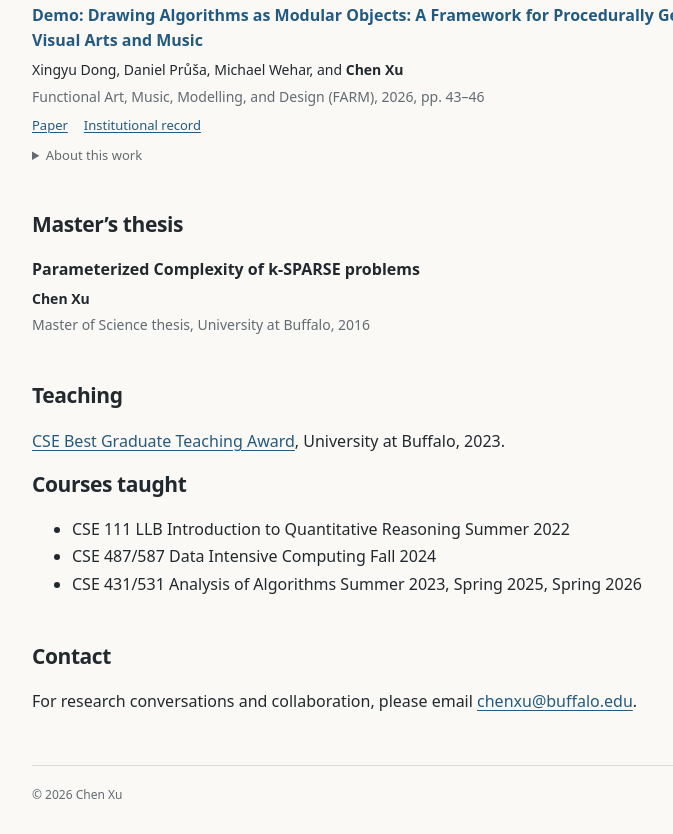
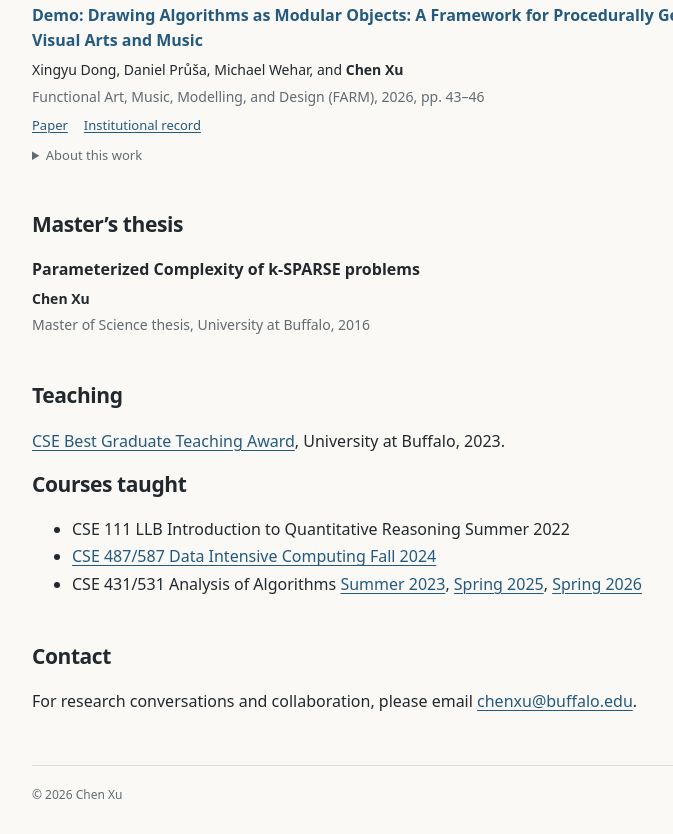
Before and after one commit to chen1088/chen1088.github.io, a plain HTML site: page index.html in a window 1280 px wide. Shown: the part 1402-2236 px from the top of the page, without its empty margins (400-1073 px from the left). Drawn offline with Linux system fonts and the light colour scheme.

Commit message:
Link taught courses to verified UB semester webpages

```diff
--- a/index.html
+++ b/index.html
@@ -110,8 +110,8 @@
         <h2 id="courses-taught-title">Courses taught</h2>
         <ul>
           <li>CSE 111 LLB Introduction to Quantitative Reasoning Summer 2022</li>
-          <li>CSE 487/587 Data Intensive Computing Fall 2024</li>
-          <li>CSE 431/531 Analysis of Algorithms Summer 2023, Spring 2025, Spring 2026</li>
+          <li><a href="https://cse.buffalo.edu/~chenxu/teaching/cse587/Fall2024/">CSE 487/587 Data Intensive Computing Fall 2024</a></li>
+          <li>CSE 431/531 Analysis of Algorithms <a href="https://cse.buffalo.edu/~chenxu/teaching/cse431531/">Summer 2023</a>, <a href="https://cse.buffalo.edu/~chenxu/teaching/spring2025/cse4531/">Spring 2025</a>, <a href="https://cse.buffalo.edu/~chenxu/teaching/spring2026/cse431531/">Spring 2026</a></li>
         </ul>
       </section>
 
```
